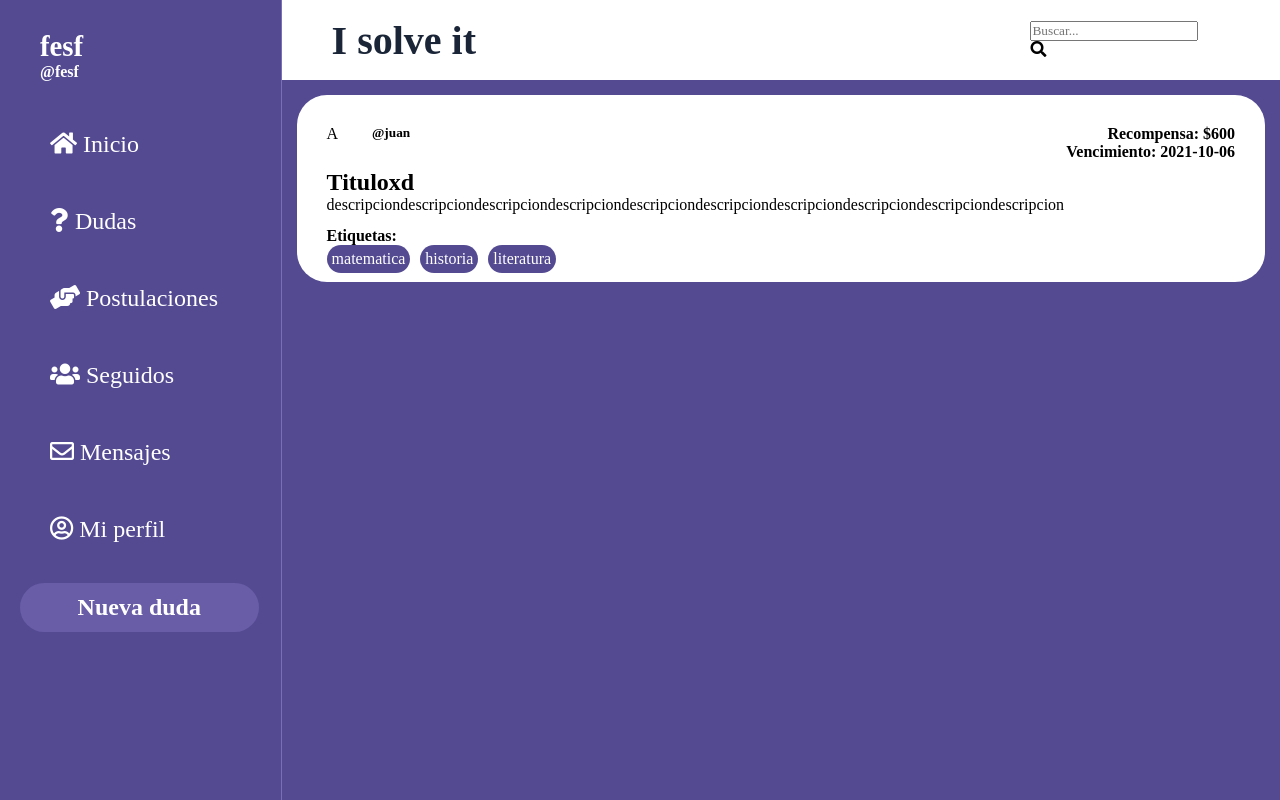
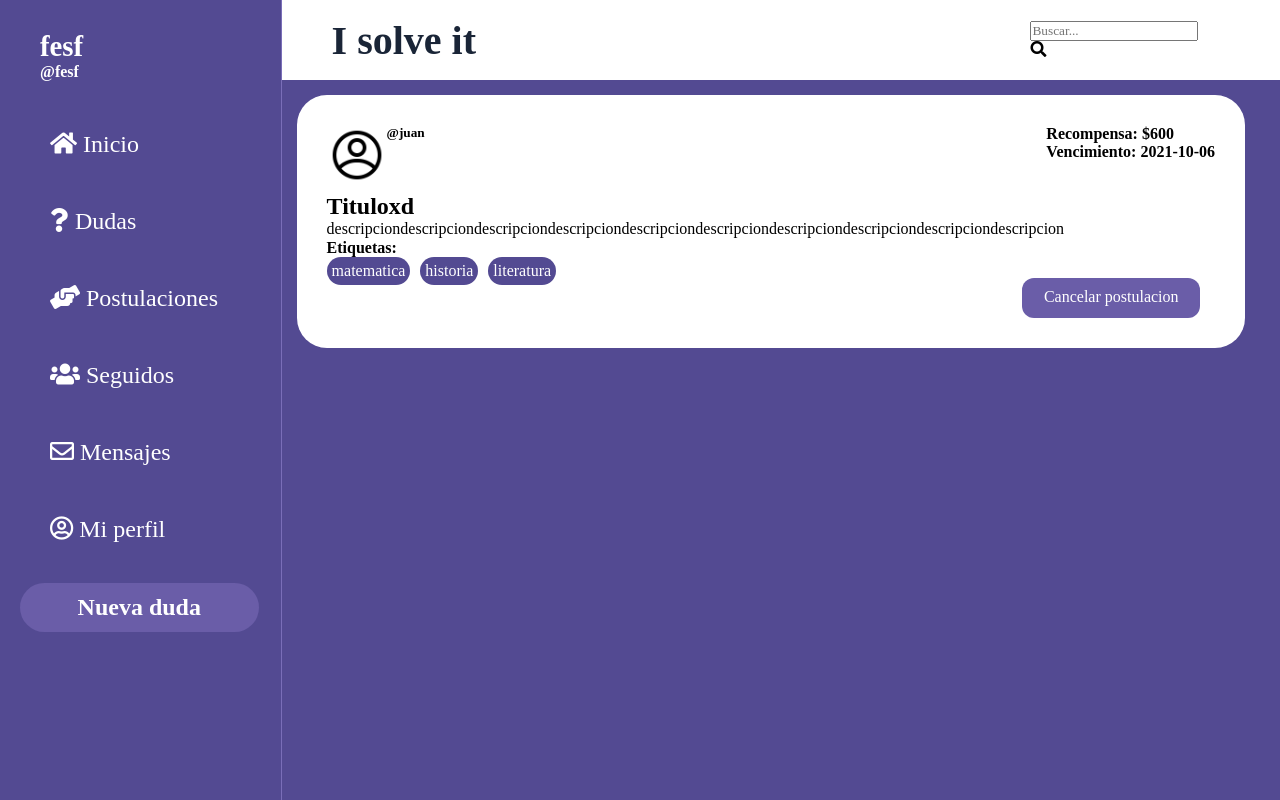
Before and after one commit to Nasher3296/ISolveIt, a PHP site: page /PaginasBalsamiq/postulaciones.php in a window 1280 px wide. Run offline with PHP 8.4, Linux system fonts and the light colour scheme; a user stored in the database is signed in; data comes from the database, SQL or seed files in the repository; tables that the repository leaves empty hold one stand-in row (values such as "Sample post"); some libraries are stand-ins or nearby versions.

Commit message:
AAAAAAAAAAAA

```diff
--- a/PaginasBalsamiq/postulaciones.php
+++ b/PaginasBalsamiq/postulaciones.php
@@ -59,8 +59,7 @@
                     <div class="publicacion_preview">
                     <div class="data">
                         <div class="foto">
-                            A
-                            <!--<img class="fotoPerfil" src="recursos/fotoPerfil/'.$resultadoUsr['imagen'].'.png" alt="'.$resultadoUsr['username'].'">-->
+                            <img class="fotoPerfil" src="recursos/fotoPerfil/'.$resultadoUsr['imagen'].'.png" alt="'.$resultadoUsr['username'].'">
                         </div>
                         <div class="usuario">
                             <h4>'.$resultadoUsr["nombre"].'</h4>
@@ -92,10 +91,46 @@
                         }
                     }
 
+                    echo'
+                            </ul>
+                        </div>
+                    ';
 
+                    if($resultadoConsulta['id_us'] != $_SESSION['id_us']){
+                        echo'
+                        <div class="postularDiv">
+                        ';
+
+                        $consultaConcurso = $conn->prepare("SELECT id_us FROM concurso WHERE id_consulta = '".$resultadoConsulta["id_consulta"]."'");
+                        $consultaConcurso ->execute();
+                        if($resultadoConcurso = $consultaConcurso->fetch(PDO::FETCH_ASSOC)){
+                            if($resultadoConcurso['id_us'] == $_SESSION['id_us']){
+                                echo'
+                                    <a class="postularBtn cancelar">Cancelar postulacion</a>
+                                ';
+                            }else{
+                                echo'
+                                    <a class="postularBtn postular">Quiero postularme</a>
+                                ';
+                            }
+                        }
+                        else{
+                            echo'
+                                <a class="postularBtn postular">Quiero postularme</a>
+                            ';
+                        }
+                        echo'
+                            </div>
+                        ';
+                        }
+                    else{
+                        echo'
+                            <div class="postularDiv">
+                                <a>Ver postulantes</a>
+                            </div>
+                        ';
+                    }
                     echo'
-                                </ul>
-                            </div>
                         </div>
                     ';
                 }
--- a/PaginasBalsamiq/publicacion_plantilla.css
+++ b/PaginasBalsamiq/publicacion_plantilla.css
@@ -12,36 +12,32 @@
     padding: 30px;
     text-align: left;
     margin: 15px;
+    max-width: 95%;
 }
 
 .data{
     height: 100%;
     grid-area: data;
-    display: grid;
-    grid-template:
-    "foto  usuario   recoyvenc" 100%/
-    5%         auto        40%;
+    display: flex;
 }
 
 .cuerpo{
     grid-area: cuerpo;
+    width: 60vw;
 }
 
-.tags{
-    grid-area: tags;
+.desc{
+    width: 100%;
+    word-wrap: break-word;
+    max-height: 3rem;
+    overflow: hidden;
 }
 
-.foto{
-    grid-area: foto;
-}
-
-.usuario{
-    grid-area: usuario;
-}
 
 .recoyvenc{
-    grid-area: recoyvenc;
-    text-align: right;
+
+    margin-right: 0;
+    margin-left: auto;
 }
 
 .tags_list{
@@ -60,3 +56,16 @@
 .fotoPerfil{
     width: 60px;
 }
+
+.postularDiv{
+    background-color: rgb(106, 93, 168);
+    display:block;
+    width: 20%;
+    margin-right: 15px;
+    margin-left: auto;
+    padding: 10px;
+    border-radius: 12px;
+    color: white;
+    text-align: center;
+    cursor: pointer;
+}
```
Also changed, not shown: ImplementarPHP/cancelar.php (added, +10 -0 lines), PaginasBalsamiq/inicio.php (+24 -13 lines), PaginasBalsamiq/misdudas.php (+40 -4 lines).
